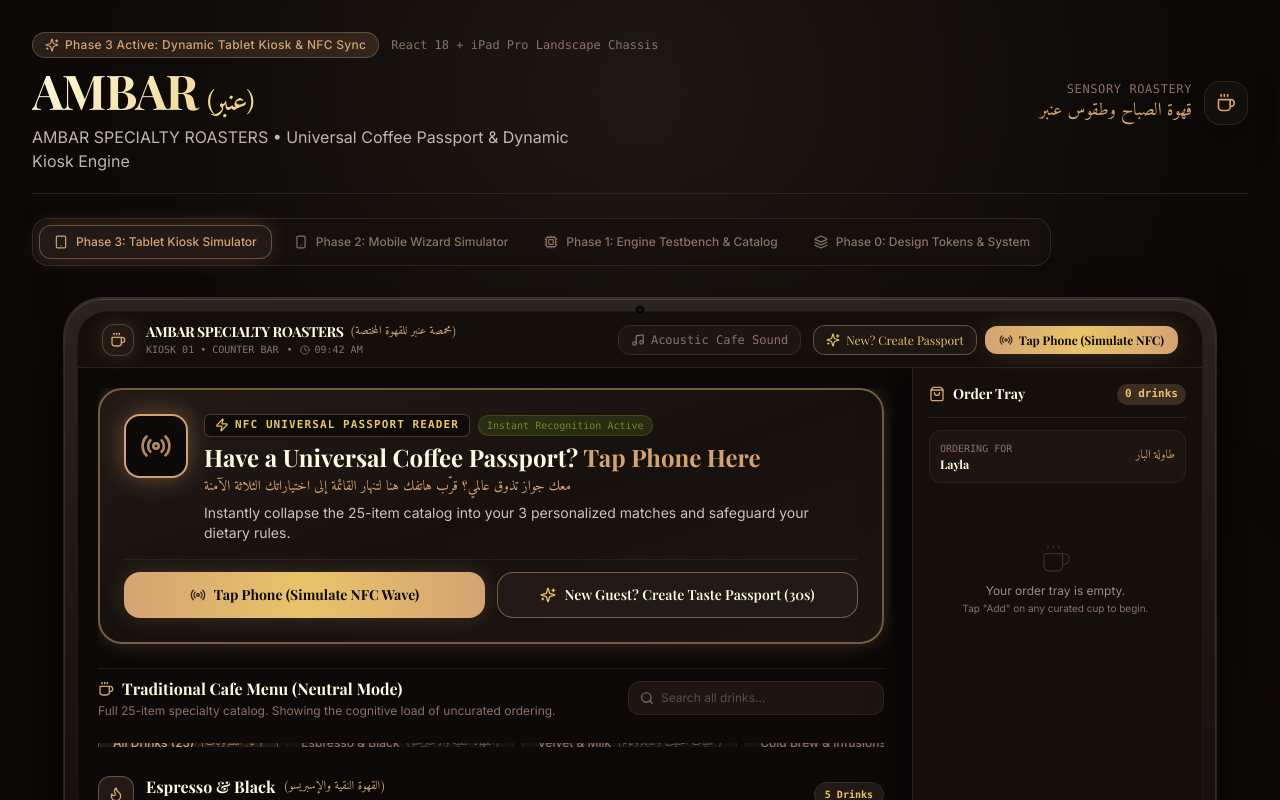
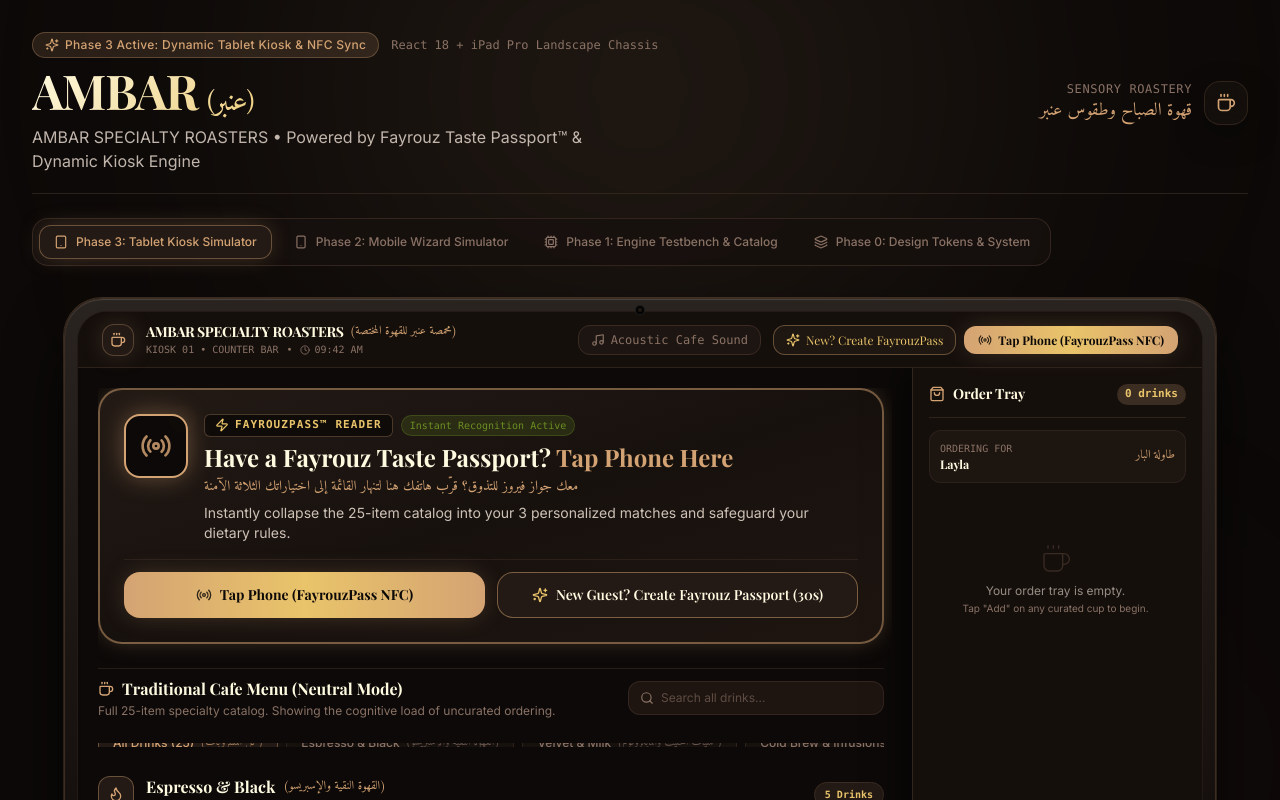
Before and after one commit to mohnoor94/fayrouz, a React (Vite) app: page / in a window 1280 px wide. Shown: the top 800 px of the page. Built offline with nearby package versions, Linux system fonts and the light colour scheme; a web font is replaced by a local one.

Commit message:
feat(branding): implement Fayrouz Taste Passport™ & FayrouzPass™ across kiosk and onboarding

```diff
--- a/src/App.jsx
+++ b/src/App.jsx
@@ -67,7 +67,7 @@
               {BRAND_CONFIG.shortName} <span className="font-arabic font-normal text-fayrouz-amber text-2xl sm:text-3xl">({BRAND_CONFIG.shortNameAr})</span>
             </h1>
             <p className="text-sm sm:text-base text-fayrouz-foam/80 mt-1 max-w-xl">
-              {BRAND_CONFIG.name} • Universal Coffee Passport & Dynamic Kiosk Engine
+              {BRAND_CONFIG.name} • Powered by Fayrouz Taste Passport™ & Dynamic Kiosk Engine
             </p>
           </div>
 
--- a/src/components/kiosk/CoffeeDialectDossierModal.jsx
+++ b/src/components/kiosk/CoffeeDialectDossierModal.jsx
@@ -73,7 +73,7 @@
                 </span>
               </div>
               <div className="text-[11px] font-mono text-fayrouz-muted">
-                Ambar Specialty Roasters • Universal Taste Passport Certified
+                Ambar Specialty Roasters • Fayrouz Taste Passport Certified
               </div>
             </div>
 
@@ -312,7 +312,7 @@
           <div className="p-4 border-t border-fayrouz-border/70 flex flex-wrap items-center justify-between gap-3 relative z-10 flex-shrink-0 bg-[#120d09]">
             <div className="flex items-center gap-2 text-xs font-mono text-fayrouz-muted">
               <Sparkles className="w-3.5 h-3.5 text-fayrouz-gold" />
-              <span>Calibrated via Universal Taste Passport • Ambar Codex</span>
+              <span>Calibrated via Fayrouz Taste Passport • Ambar Codex</span>
             </div>
 
             <button
--- a/src/components/kiosk/DynamicCuratedMenu.jsx
+++ b/src/components/kiosk/DynamicCuratedMenu.jsx
@@ -122,7 +122,7 @@
               <div className="flex items-center gap-2 mb-0.5">
                 <span className="w-2 h-2 rounded-full bg-fayrouz-cardamom animate-pulse flex-shrink-0" />
                 <span className="text-[10px] font-mono uppercase tracking-wider text-fayrouz-amber font-bold truncate">
-                  Universal Passport Synchronized • {persona.passportNumber}
+                  Fayrouz Taste Passport Synced • {persona.passportNumber}
                 </span>
               </div>
 
--- a/src/components/kiosk/InitialStateMenu.jsx
+++ b/src/components/kiosk/InitialStateMenu.jsx
@@ -123,21 +123,21 @@
             <div className="flex flex-wrap items-center gap-2">
               <span className="text-[11px] font-mono uppercase tracking-widest text-fayrouz-gold font-bold flex items-center gap-1.5 bg-fayrouz-obsidian/80 px-2.5 py-0.5 rounded-md border border-fayrouz-amber/30">
                 <Zap className="w-3.5 h-3.5 text-fayrouz-gold" />
-                NFC Universal Passport Reader
+                FayrouzPass™ Reader
               </span>
               <span className="text-[10px] font-mono px-2 py-0.5 rounded-full bg-fayrouz-cardamom/20 text-fayrouz-cardamom border border-fayrouz-cardamom/30 font-medium">
                 Instant Recognition Active
               </span>
             </div>
 
-            {/* Clear, Solid, High-Contrast Headline (NO webkit gradient text fill to guarantee 100% visibility) */}
+            {/* Clear, Solid, High-Contrast Headline */}
             <h3 className="text-xl sm:text-2xl font-serif font-bold text-fayrouz-cream leading-snug">
-              Have a Universal Coffee Passport? <span className="text-fayrouz-amber">Tap Phone Here</span>
+              Have a Fayrouz Taste Passport? <span className="text-fayrouz-amber">Tap Phone Here</span>
             </h3>
 
             {/* Arabic Invitation */}
             <div className="font-arabic text-sm text-fayrouz-amber font-normal">
-              معك جواز تذوق عالمي؟ قرّب هاتفك هنا لتنهار القائمة إلى اختياراتك الثلاثة الآمنة
+              معك جواز فيروز للتذوق؟ قرّب هاتفك هنا لتنهار القائمة إلى اختياراتك الثلاثة الآمنة
             </div>
 
             {/* Explanatory Subtitle */}
@@ -154,7 +154,7 @@
             className="py-3 px-4 rounded-2xl bg-gradient-to-r from-fayrouz-amber via-fayrouz-gold to-fayrouz-amber text-fayrouz-obsidian font-serif font-bold text-xs sm:text-sm shadow-amber-glow flex items-center justify-center gap-2 group-hover:scale-[1.01] transition-transform cursor-pointer"
           >
             <Radio className={`w-4 h-4 ${isSyncing ? 'animate-spin' : 'animate-pulse'}`} />
-            <span>{isSyncing ? 'Beaming Passport...' : 'Tap Phone (Simulate NFC Wave)'}</span>
+            <span>{isSyncing ? 'Beaming FayrouzPass...' : 'Tap Phone (FayrouzPass NFC)'}</span>
           </div>
 
           <button
@@ -168,7 +168,7 @@
             title="Create your complete taste passport with dietary rules in 30 seconds"
           >
             <Sparkles className="w-4 h-4 text-fayrouz-gold flex-shrink-0" />
-            <span>New Guest? Create Taste Passport (30s)</span>
+            <span>New Guest? Create Fayrouz Passport (30s)</span>
           </button>
         </div>
       </motion.div>
--- a/src/components/kiosk/ItemCustomizerModal.jsx
+++ b/src/components/kiosk/ItemCustomizerModal.jsx
@@ -600,7 +600,7 @@
                 className="w-3.5 h-3.5 rounded border-fayrouz-border bg-fayrouz-surface accent-fayrouz-amber cursor-pointer"
               />
               <span className="text-[11px] font-sans">
-                Remember changes as my new permanent Taste Passport defaults
+                Remember changes as my new permanent FayrouzPass defaults
               </span>
             </motion.label>
           )}
@@ -620,7 +620,7 @@
               className="px-6 py-3 rounded-2xl font-serif font-bold text-xs sm:text-sm bg-gradient-to-r from-fayrouz-amber via-fayrouz-gold to-fayrouz-amber text-fayrouz-obsidian shadow-amber-glow flex items-center gap-2 cursor-pointer"
             >
               <Plus className="w-4 h-4 stroke-[3]" />
-              <span>{saveToPassport ? 'Save to Passport & Add' : 'Add'}</span>
+              <span>{saveToPassport ? 'Save to FayrouzPass & Add' : 'Add'}</span>
             </motion.button>
           </div>
         </div>
--- a/src/components/kiosk/KioskContainer.jsx
+++ b/src/components/kiosk/KioskContainer.jsx
@@ -111,7 +111,7 @@
                 <div className="flex items-center gap-2">
                   <div className="flex items-center gap-1.5 px-3 py-1 rounded-xl bg-fayrouz-cardamom/20 text-fayrouz-cardamom border border-fayrouz-cardamom/30 text-xs font-medium">
                     <span className="w-2 h-2 rounded-full bg-fayrouz-cardamom animate-pulse" />
-                    <span>{userProfile.name}'s Passport Synced</span>
+                    <span>{userProfile.name}'s FayrouzPass Synced</span>
                   </div>
 
                   <button
@@ -130,10 +130,10 @@
                     type="button"
                     onClick={() => { soundFx.playTap(); setIsKioskWizardOpen(true); }}
                     className="flex items-center gap-1.5 px-3 py-1.5 rounded-xl bg-fayrouz-surface/70 hover:bg-fayrouz-surface border border-fayrouz-amber/40 text-fayrouz-gold text-xs font-serif transition-colors cursor-pointer"
-                    title="Create your Taste Passport directly on this kiosk"
+                    title="Create your Fayrouz Taste Passport directly on this kiosk"
                   >
                     <Sparkles className="w-3.5 h-3.5 text-fayrouz-gold" />
-                    <span className="hidden sm:inline">New? Create Passport</span>
+                    <span className="hidden sm:inline">New? Create FayrouzPass</span>
                   </button>
 
                   <button
@@ -142,7 +142,7 @@
                     className="flex items-center gap-1.5 px-3.5 py-1.5 rounded-xl bg-gradient-to-r from-fayrouz-amber via-fayrouz-gold to-fayrouz-amber text-fayrouz-obsidian font-serif font-bold text-xs shadow-amber-glow cursor-pointer"
                   >
                     <Radio className="w-3.5 h-3.5 animate-pulse" />
-                    <span>Tap Phone (Simulate NFC)</span>
+                    <span>Tap Phone (FayrouzPass NFC)</span>
                   </button>
                 </div>
               )}
--- a/src/components/kiosk/NfcSyncOverlay.jsx
+++ b/src/components/kiosk/NfcSyncOverlay.jsx
@@ -49,16 +49,16 @@
           <div className="flex items-center gap-2 mb-1.5">
             <Sparkles className="w-4 h-4 text-fayrouz-gold animate-spin" />
             <span className="text-xs font-mono uppercase tracking-widest text-fayrouz-gold font-bold">
-              NFC Passport Handshake Verified
+              FayrouzPass™ NFC Handshake Verified
             </span>
           </div>
 
           <h3 className="text-2xl font-serif font-bold text-gold-gradient">
-            Synchronizing with {userProfile.name || 'Guest'}'s Passport...
+            Synchronizing with {userProfile.name || 'Guest'}'s FayrouzPass...
           </h3>
 
           <span className="font-arabic text-base text-fayrouz-amber mt-1">
-            جاري تحضير قائمتك المختارة وفق تفضيلاتك
+            جاري قراءة جواز فيروز للتذوق وتحضير قائمتك المختارة
           </span>
 
           <div className="text-xs text-fayrouz-foam/70 mt-2 font-mono">
--- a/src/components/wizard/NameStep.jsx
+++ b/src/components/wizard/NameStep.jsx
@@ -63,10 +63,10 @@
             صباح الخير.. أهلاً وسهلاً بك في فيروز
           </span>
           <h2 className="text-xl font-serif font-bold text-fayrouz-cream mt-0.5 tracking-tight">
-            Universal Coffee Passport
+            Fayrouz Taste Passport™
           </h2>
           <p className="text-xs text-fayrouz-foam/80 mt-0.5 max-w-xs">
-            Personal hospitality linked to your phone for instant NFC counter recognition.
+            Bespoke coffee identity linked to your phone for instant FayrouzPass™ counter recognition.
           </p>
         </div>
 
--- a/src/components/wizard/TasteProfileCard.jsx
+++ b/src/components/wizard/TasteProfileCard.jsx
@@ -54,14 +54,14 @@
         <div className="flex items-center gap-2 mb-1">
           <span className="w-2 h-2 rounded-full bg-fayrouz-amber animate-ping" />
           <span className="text-[10px] font-mono uppercase tracking-widest text-fayrouz-amber font-semibold">
-            Universal Coffee Passport Active
+            Fayrouz Taste Passport Active
           </span>
         </div>
         <h2 className="text-lg font-serif font-bold text-gold-gradient">
-          {userProfile.name}'s Taste Passport
+          {userProfile.name}'s Fayrouz Taste Passport
         </h2>
         <span className="font-arabic text-xs text-fayrouz-amber">
-          جواز سفر القهوة الحرفية — فيروز
+          جواز فيروز للتذوق الحرفي — Ambar Certified
         </span>
       </div>
 
@@ -83,7 +83,7 @@
             </div>
             <div>
               <div className="text-[9px] font-mono uppercase tracking-widest text-fayrouz-muted">
-                FAYROUZ PASSPORT
+                FAYROUZ TASTE PASSPORT
               </div>
               <div className="text-sm font-serif font-bold text-fayrouz-cream leading-tight">
                 {userProfile.name}
@@ -188,7 +188,7 @@
             <CheckCircle2 className="w-3 h-3" />
             3 Curated Matches Ready
           </span>
-          <span className="text-fayrouz-gold">WALLET PASS LINKED</span>
+          <span className="text-fayrouz-gold font-bold">FAYROUZPASS™ LINKED</span>
         </div>
       </motion.div>
     </div>
@@ -209,12 +209,12 @@
           <Radio className={`w-4 h-4 ${isSyncing ? 'animate-spin' : 'animate-pulse'}`} />
           <span>
             {isKiosk
-              ? 'Start Ordering with My Passport'
+              ? 'Start Ordering with FayrouzPass'
               : isSyncing
-                ? 'Beaming Passport via NFC...'
+                ? 'Beaming FayrouzPass via NFC...'
                 : isNfcSynced
-                  ? 'Passport Synced at Counter!'
-                  : 'Step Up to Counter & Tap (NFC)'}
+                  ? 'FayrouzPass Synced at Counter!'
+                  : 'Step Up to Counter & Tap FayrouzPass'}
           </span>
         </motion.button>
 
```
